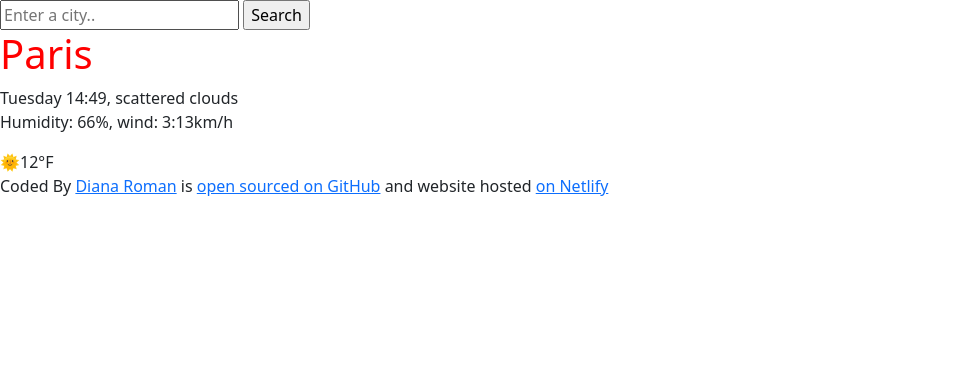
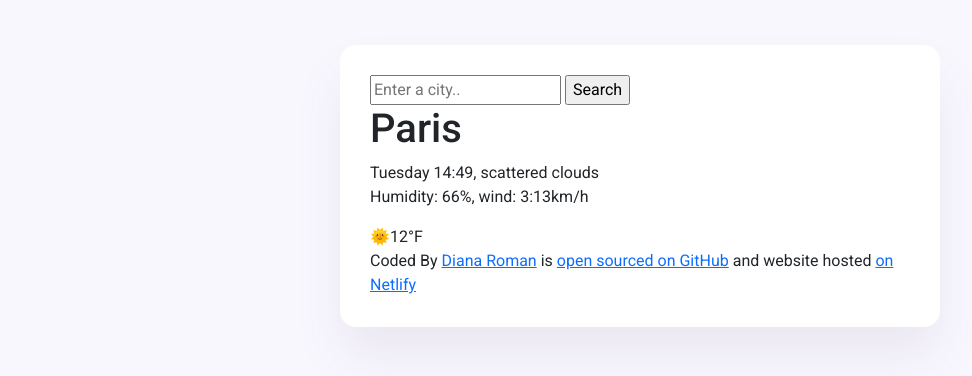
Before and after one commit to Gudari17/Vanilla-Weather-M, a plain HTML site: page index.html in a window 1280 px wide. Shown: the whole page, without its empty margins (0-972 px from the left). Drawn offline with nearby package versions, Linux system fonts and the light colour scheme.

Commit message:
styled main container and added font

```diff
--- a/index.html
+++ b/index.html
@@ -9,11 +9,18 @@
       integrity="sha384-T3c6CoIi6uLrA9TneNEoa7RxnatzjcDSCmG1MXxSR1GAsXEV/Dwwykc2MPK8M2HN"
       crossorigin="anonymous"
     />
+    <link rel="preconnect" href="https://fonts.googleapis.com" />
+    <link rel="preconnect" href="https://fonts.gstatic.com" crossorigin />
+    <link
+      href="https://fonts.googleapis.com/css2?family=Roboto:ital,wght@0,100;0,300;0,400;0,500;0,700;0,900;1,100;1,300;1,400;1,500;1,700;1,900&display=swap"
+      rel="stylesheet"
+    />
     <link rel="stylesheet" href="src/styles.css" />
 
     <title>Weather App</title>
   </head>
   <body>
+    <div class="weather-app">
       <header>
         <form>
           <input type=""search" placeholder="Enter a city.." required/>
@@ -45,6 +52,7 @@
           >on Netlify</a
         >
       </footer>
+    </div>
     <script src="src/api.js"></script>
   </body>
 </html>
--- a/src/styles.css
+++ b/src/styles.css
@@ -1,3 +1,13 @@
-h1 {
-  color: red;
+body {
+  background-color: #f9f7fe;
+  font-family: "Roboto", sans-serif;
 }
+
+.weather-app {
+  background: white;
+  max-width: 600px;
+  margin: 45px auto;
+  box-shadow: 0 30px 50px rgba(65, 50, 100, 0.08);
+  border-radius: 16px;
+  padding: 30px;
+}
```
Lines whose indentation alone changed are shown as unchanged.
